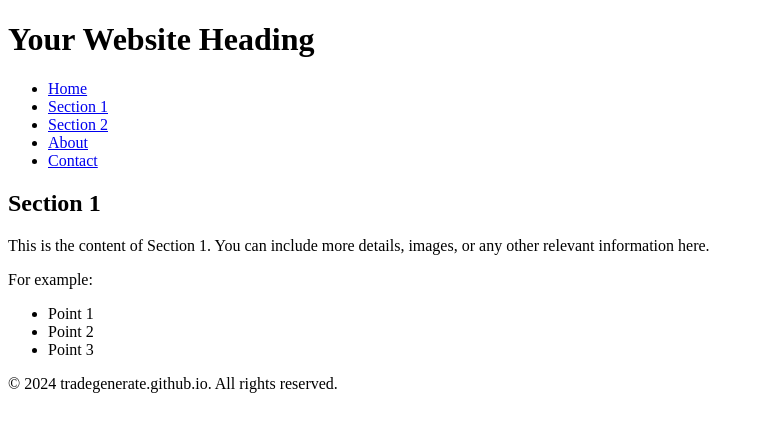
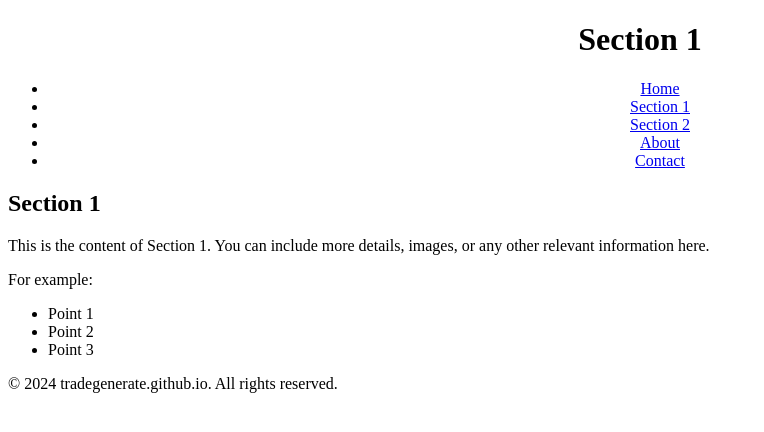
Before and after one commit to CzenGroup/czengroup.github.io, a plain HTML site: page word.html in a window 1280 px wide. Shown: the whole page, without its empty margins (0-764 px from the left). Drawn offline with Linux system fonts and the light colour scheme.

Commit message:
Update word.html

```diff
--- a/word.html
+++ b/word.html
@@ -9,14 +9,14 @@
 <body>
 
     <header>
-        <h1>Your Website Heading</h1>
+        <h1 style="text-align:center;">Section 1</h1>
         <nav>
-            <ul>
-                <li><a href="index.html">Home</a></li>
-                <li><a href="word.html">Section 1</a></li>
-                <li><a href="#section2">Section 2</a></li>
-                <li><a href="#about">About</a></li>
-                <li><a href="#contact">Contact</a></li>
+            <ul style="text-align:center;">
+                <li style="text-align:center;"><a href="index.html">Home</a></li>
+                <li style="text-align:center;"><a href="word.html">Section 1</a></li>
+                <li style="text-align:center;"><a href="section.html">Section 2</a></li>
+                <li style="text-align:center;"><a href="about.html">About</a></li>
+                <li style="text-align:center;"><a href="contact.html">Contact</a></li>
             </ul>
         </nav>
     </header>
```
